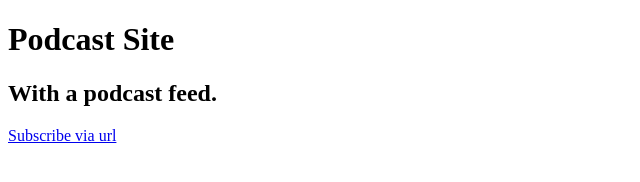
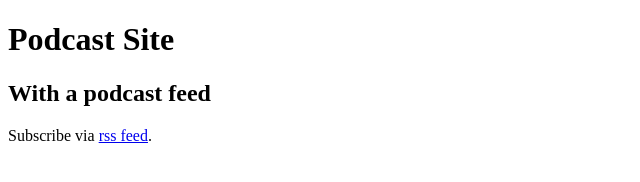
Before and after one commit to neonowl/podcast-site-gatsby-netlify, a Gatsby site: page / in a window 1280 px wide. Shown: the whole page, without its empty margins (0-640 px from the left). Built offline with nearby package versions, Linux system fonts and the light colour scheme; Gatsby itself is replaced by a stand-in of ours.

Commit message:
feed link

```diff
--- a/src/pages/index.js
+++ b/src/pages/index.js
@@ -4,7 +4,7 @@ import { Link } from "gatsby"
 export default () => (
   <>
     <h1>Podcast Site</h1>
-    <h2>With a podcast feed.</h2>
-    <p><Link to="/podcast.xml">Subscribe via url</Link></p>
+    <h2>With a podcast feed</h2>
+    <p>Subscribe via <Link to="/rss.xml">rss feed</Link>.</p>
   </>
 )
```
